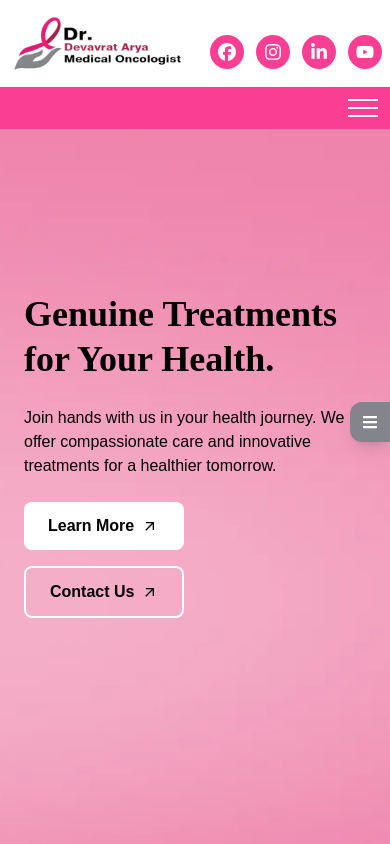
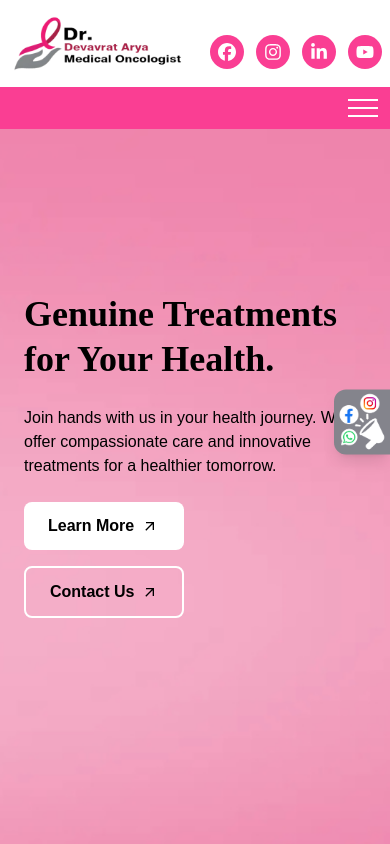
Before and after one commit to AQITPvtLtd/drdevaratharya, a Next.js app: page / in a window 390 px wide. Shown: the top 844 px of the page. Built offline with nearby package versions, Linux system fonts and the light colour scheme.

Commit message:
add changes

```diff
--- a/src/components/SocialLinks.jsx
+++ b/src/components/SocialLinks.jsx
@@ -1,6 +1,7 @@
 "use client";
 import { useState } from "react";
 import { FaTimes, FaBars } from "react-icons/fa";
+import Image from "next/image";
 import Link from "next/link";
 
 export default function SocialLinks() {
@@ -92,9 +93,9 @@ export default function SocialLinks() {
         <button
           onClick={() => setIsOpen(true)}
           className="fixed top-1/2 right-0 transform -translate-y-1/2
-            bg-[#84848c] text-white p-3 rounded-l-xl shadow-lg z-50 lg:hidden"
+            bg-[#84848c] p-1 rounded-l-xl shadow-lg z-50 lg:hidden"
         >
-          <FaBars />
+        <Image src="/sidebar/toggel.png" width={48} height={48} alt="" />
         </button>
       )}
     </>
```
Also changed, not shown: public/sidebar/toggel.png (added).
